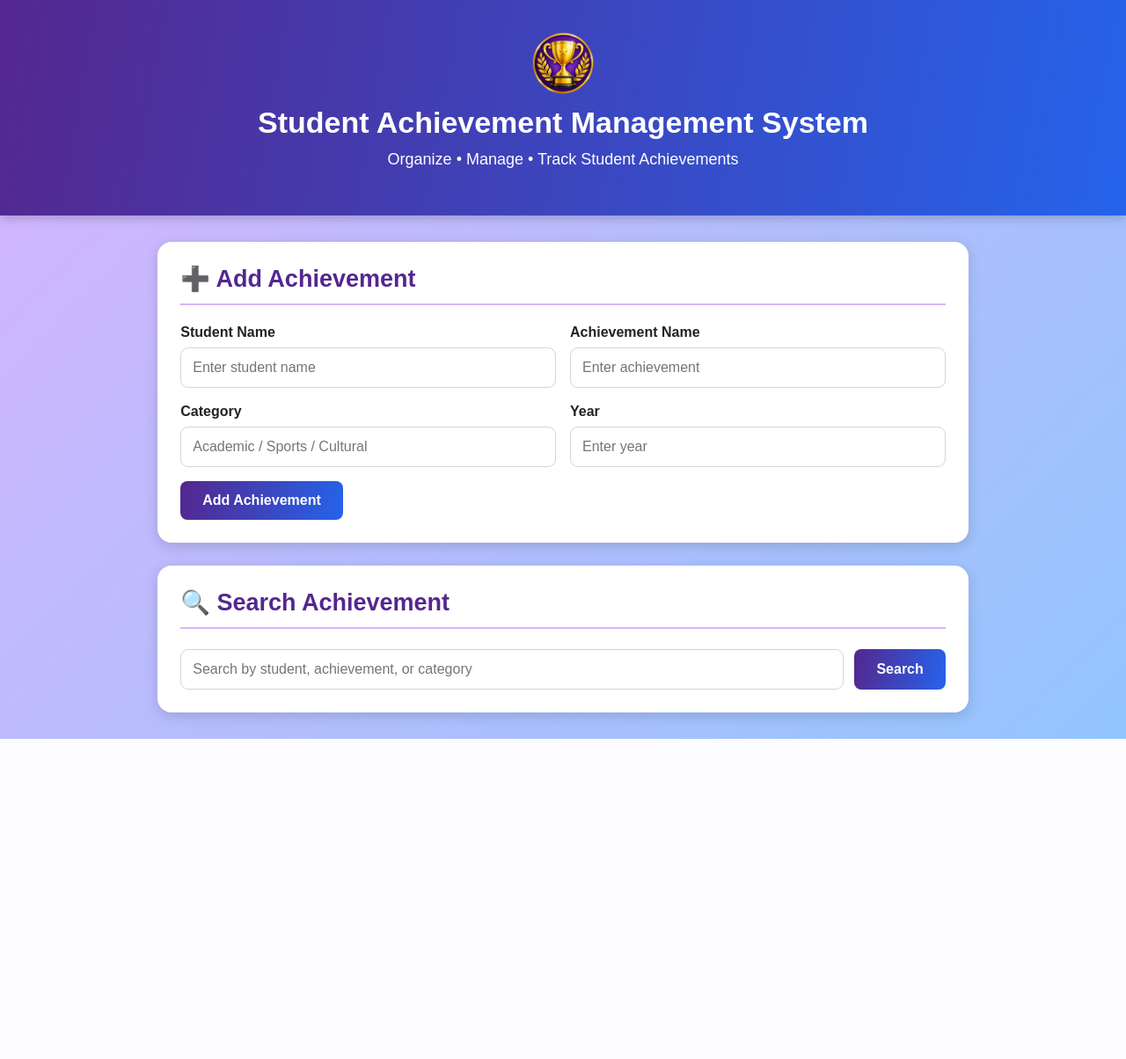
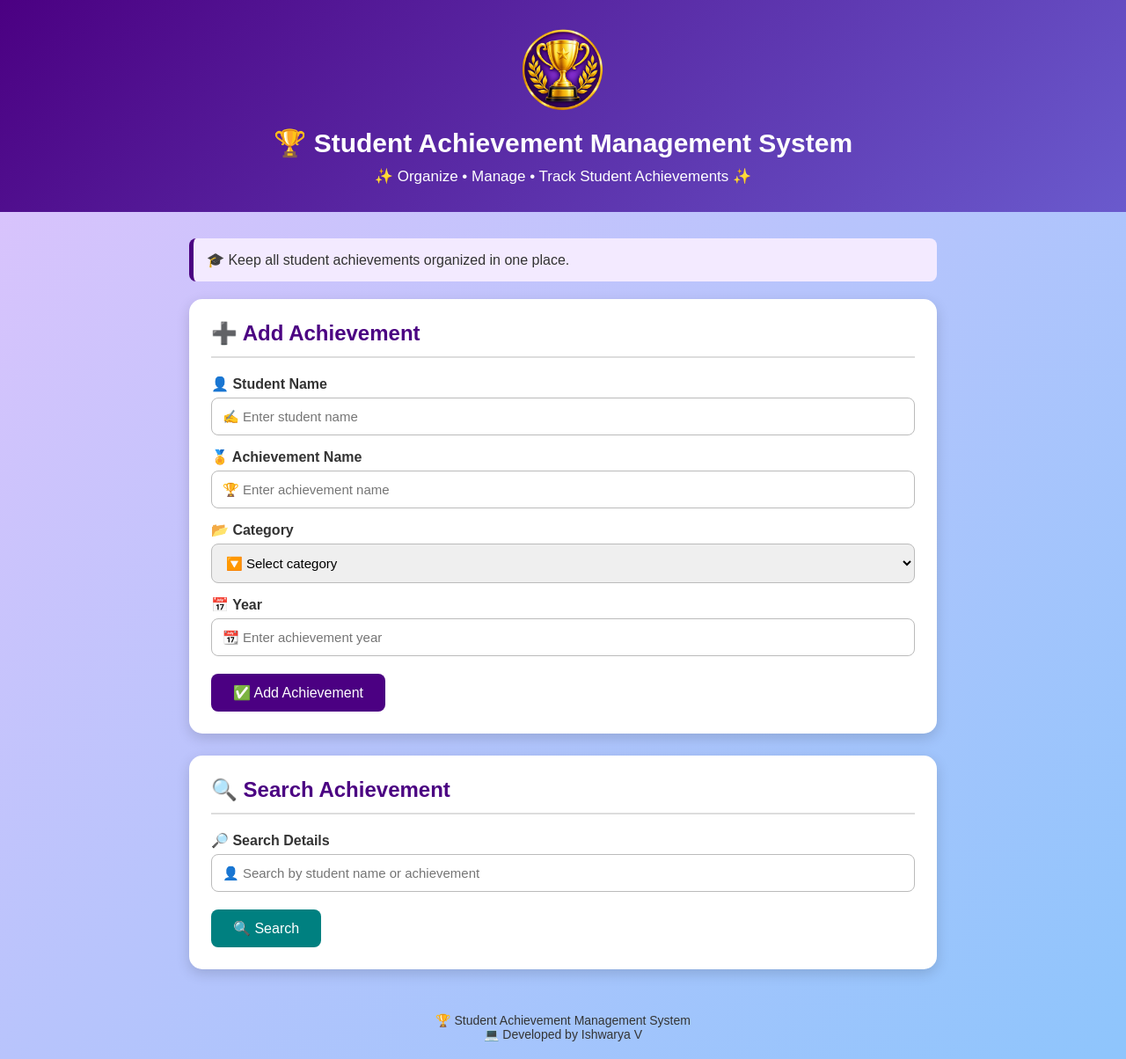
Before and after one commit to keerthanaishwarya482-creator/Student-acheivement-management-system, a Flask app: template templates/index.html in a window 1280 px wide. Shown: the whole page at 88% size. Before the commit the page ends 840 px from the top, so only its background shows below. Run offline with Flask 3, Linux system fonts and the light colour scheme; the template is opened without the code that fills it, so the values that code supplies are empty; parts of the project's set-up code (start-up, migrations or seed data) failed here and were passed over.

Commit message:
index.html

```diff
--- a/templates/index.html
+++ b/templates/index.html
@@ -13,130 +13,126 @@
         body {
             margin: 0;
             font-family: Arial, sans-serif;
-            background: linear-gradient(135deg, #d8b4fe, #93c5fd);
-            color: #222;
+            background: linear-gradient(135deg, #e0c3fc, #8ec5fc);
+            min-height: 100vh;
         }
 
-        .header {
-            background: linear-gradient(100deg, #54278f, #2563eb);
+        header {
+            background: linear-gradient(135deg, #4b0082, #6a5acd);
             color: white;
             text-align: center;
-            padding: 35px 20px;
-            box-shadow: 0 3px 12px rgba(0,0,0,0.2);
+            padding: 30px 20px;
         }
 
-        .header img {
-            width: 75px;
-            height: 75px;
+        header img {
+            width: 100px;
+            height: 100px;
             object-fit: contain;
             display: block;
-            margin: 0 auto 10px;
+            margin: 0 auto 15px auto;
         }
 
-        .header h1 {
-            margin: 0;
-            font-size: 34px;
+        header h1 {
+            margin: 10px 0;
+            font-size: 30px;
         }
 
-        .header p {
-            font-size: 18px;
-            margin-top: 12px;
+        header p {
+            margin: 0;
+            font-size: 17px;
         }
 
-        .main-container {
-            width: 72%;
+        .container {
+            width: 90%;
+            max-width: 850px;
             margin: 30px auto;
         }
 
         .card {
             background: white;
-            padding: 26px;
-            margin-bottom: 26px;
-            border-radius: 16px;
-            box-shadow: 0 4px 15px rgba(0,0,0,0.15);
+            padding: 25px;
+            margin-bottom: 25px;
+            border-radius: 15px;
+            box-shadow: 0 5px 15px rgba(0, 0, 0, 0.15);
         }
 
         .card h2 {
-            color: #54278f;
+            color: #4b0082;
             margin-top: 0;
-            border-bottom: 2px solid #d8b4fe;
+            border-bottom: 2px solid #ddd;
             padding-bottom: 12px;
-            font-size: 27px;
-        }
-
-        .form-grid {
-            display: grid;
-            grid-template-columns: 1fr 1fr;
-            gap: 18px 16px;
         }
 
         label {
             display: block;
+            margin-top: 15px;
+            margin-bottom: 6px;
             font-weight: bold;
-            margin-bottom: 8px;
+            color: #333;
         }
 
-        input {
+        input,
+        select {
             width: 100%;
-            padding: 13px;
-            border: 1px solid #d1d5db;
-            border-radius: 9px;
-            font-size: 16px;
+            padding: 12px;
+            border: 1px solid #bbb;
+            border-radius: 8px;
+            font-size: 15px;
         }
 
-        input:focus {
+        input:focus,
+        select:focus {
+            border-color: #6a5acd;
             outline: none;
-            border-color: #54278f;
+            box-shadow: 0 0 5px rgba(106, 90, 205, 0.4);
         }
 
         button {
-            background: linear-gradient(100deg, #54278f, #2563eb);
+            margin-top: 20px;
+            padding: 12px 25px;
+            background: #4b0082;
             color: white;
             border: none;
-            padding: 13px 25px;
             border-radius: 8px;
             font-size: 16px;
-            font-weight: bold;
             cursor: pointer;
-            margin-top: 16px;
         }
 
         button:hover {
-            opacity: 0.9;
+            background: #6a5acd;
         }
 
-        .search-box {
-            display: flex;
-            gap: 12px;
+        .search-button {
+            background: #008080;
         }
 
-        .search-box input {
-            flex: 1;
+        .search-button:hover {
+            background: #006666;
         }
 
-        .search-box button {
-            margin-top: 0;
+        .info-box {
+            background: #f3eaff;
+            padding: 15px;
+            border-left: 5px solid #4b0082;
+            border-radius: 8px;
+            margin-bottom: 20px;
+            color: #333;
         }
 
-        @media (max-width: 800px) {
-            .main-container {
-                width: 92%;
+        footer {
+            text-align: center;
+            padding: 20px;
+            color: #333;
+            font-size: 14px;
+        }
+
+        @media (max-width: 600px) {
+            header h1 {
+                font-size: 23px;
             }
 
-            .form-grid {
-                grid-template-columns: 1fr;
-            }
-
-            .header h1 {
-                font-size: 25px;
-            }
-
-            .search-box {
-                flex-direction: column;
-            }
-
-            .search-box button {
-                width: fit-content;
+            .card {
+                padding: 18px;
             }
         }
     </style>
@@ -144,82 +140,98 @@
 
 <body>
 
-    <div class="header">
+    <header>
         <img src="{{ url_for('static', filename='trophy.png') }}"
-             alt="Trophy Logo">
+             alt="🏆 Trophy Logo">
 
-        <h1>Student Achievement Management System</h1>
+        <h1>🏆 Student Achievement Management System</h1>
 
-        <p>Organize • Manage • Track Student Achievements</p>
-    </div>
+        <p>✨ Organize • Manage • Track Student Achievements ✨</p>
+    </header>
 
-    <div class="main-container">
+    <div class="container">
 
-        <!-- Add Achievement Section -->
+        <div class="info-box">
+            🎓 Keep all student achievements organized in one place.
+        </div>
+
         <div class="card">
             <h2>➕ Add Achievement</h2>
 
             <form action="/" method="POST">
 
-                <div class="form-grid">
+                <label for="student_name">👤 Student Name</label>
+                <input
+                    type="text"
+                    id="student_name"
+                    name="student_name"
+                    placeholder="✍️ Enter student name"
+                    required
+                >
 
-                    <div>
-                        <label>Student Name</label>
-                        <input type="text"
-                               name="student_name"
-                               placeholder="Enter student name"
-                               required>
-                    </div>
+                <label for="achievement_name">🏅 Achievement Name</label>
+                <input
+                    type="text"
+                    id="achievement_name"
+                    name="achievement_name"
+                    placeholder="🏆 Enter achievement name"
+                    required
+                >
 
-                    <div>
-                        <label>Achievement Name</label>
-                        <input type="text"
-                               name="achievement_name"
-                               placeholder="Enter achievement"
-                               required>
-                    </div>
+                <label for="category">📂 Category</label>
+                <select id="category" name="category" required>
+                    <option value="">🔽 Select category</option>
+                    <option value="Academic">🎓 Academic</option>
+                    <option value="Sports">⚽ Sports</option>
+                    <option value="Cultural">🎭 Cultural</option>
+                    <option value="Technical">💻 Technical</option>
+                    <option value="Workshop">📚 Workshop</option>
+                    <option value="Seminar">🎤 Seminar</option>
+                </select>
 
-                    <div>
-                        <label>Category</label>
-                        <input type="text"
-                               name="category"
-                               placeholder="Academic / Sports / Cultural"
-                               required>
-                    </div>
+                <label for="achievement_year">📅 Year</label>
+                <input
+                    type="number"
+                    id="achievement_year"
+                    name="achievement_year"
+                    placeholder="📆 Enter achievement year"
+                    min="2000"
+                    max="2100"
+                    required
+                >
 
-                    <div>
-                        <label>Year</label>
-                        <input type="number"
-                               name="achievement_year"
-                               placeholder="Enter year"
-                               required>
-                    </div>
-
-                </div>
-
-                <button type="submit">Add Achievement</button>
+                <button type="submit">✅ Add Achievement</button>
 
             </form>
         </div>
 
-        <!-- Search Achievement Section -->
         <div class="card">
             <h2>🔍 Search Achievement</h2>
 
             <form action="/search" method="GET">
 
-                <div class="search-box">
-                    <input type="text"
-                           name="search"
-                           placeholder="Search by student, achievement, or category">
+                <label for="search">🔎 Search Details</label>
+                <input
+                    type="text"
+                    id="search"
+                    name="search"
+                    placeholder="👤 Search by student name or achievement"
+                >
 
-                    <button type="submit">Search</button>
-                </div>
+                <button type="submit" class="search-button">
+                    🔍 Search
+                </button>
 
             </form>
         </div>
 
     </div>
 
+    <footer>
+        🏆 Student Achievement Management System
+        <br>
+        💻 Developed by Ishwarya V
+    </footer>
+
 </body>
 </html>
```
